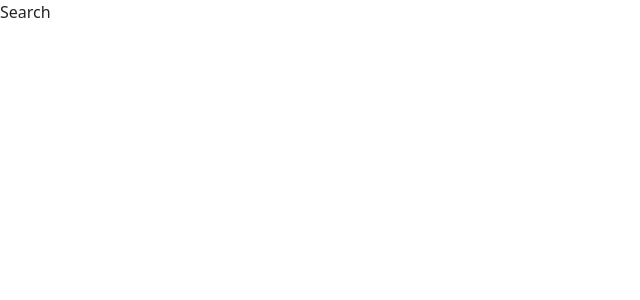
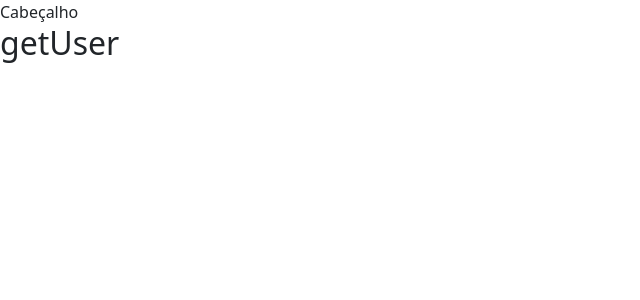
Before and after one commit to thiago-ximenes/trybetunes, a React (Create React App) app: page /search in a window 1280 px wide. Shown: the top 300 px of the page, without its empty margins (0-640 px from the left). Built offline with nearby package versions, Linux system fonts and the light colour scheme.

Commit message:
🚧 work in progress: update button type to submit.

```diff
--- a/src/App.js
+++ b/src/App.js
@@ -8,6 +8,7 @@ import Favorites from './components/Favorites';
 import Profile from './components/Profile';
 import ProfileEdit from './components/ProfileEdit';
 import NotFound from './components/NotFound';
+import Header from './components/Header';
 
 class App extends React.Component {
   render() {
@@ -15,11 +16,26 @@ class App extends React.Component {
       <BrowserRouter>
         <Switch>
           <Route exact path="/" component={ Login } />
-          <Route exact path="/search" component={ Search } />
-          <Route exact path="/album/:id" component={ Album } />
-          <Route exact path="/favorites" component={ Favorites } />
-          <Route exact path="/profile" component={ Profile } />
-          <Route exact path="/profile/edit" component={ ProfileEdit } />
+          <Route exact path="/search">
+            <Header />
+            <Search />
+          </Route>
+          <Route exact path="/album/:id">
+            <Album />
+            <Header />
+          </Route>
+          <Route exact path="/favorites">
+            <Favorites />
+            <Header />
+          </Route>
+          <Route exact path="/profile">
+            <Profile />
+            <Header />
+          </Route>
+          <Route exact path="/profile/edit">
+            <ProfileEdit />
+            <Header />
+          </Route>
 
           <Route exact path="*" component={ NotFound } />
         </Switch>
--- /dev/null
+++ b/src/components/Header.jsx
@@ -0,0 +1,13 @@
+import React, { Component } from 'react';
+
+class Header extends Component {
+  render() {
+    return (
+      <header data-testid="header-component">
+        Cabeçalho
+      </header>
+    );
+  }
+}
+
+export default Header;
--- a/src/components/Login.jsx
+++ b/src/components/Login.jsx
@@ -56,6 +56,7 @@ class Login extends Component {
                       placeholder="Nome de Usuário"
                     />
                     <Button
+                      type="submit"
                       onClick={ handleClickLogin }
                       disabled={ isDisabled }
                       data-testid="login-submit-button"
--- a/src/components/Search.jsx
+++ b/src/components/Search.jsx
@@ -1,10 +1,11 @@
 import React, { Component } from 'react';
+import { getUser } from '../services/userAPI';
 
 class Search extends Component {
   render() {
     return (
       <div data-testid="page-search">
-        Search
+        <h2 data-testid="header-user-name">{ getUser.name }</h2>
       </div>
     );
   }
```
